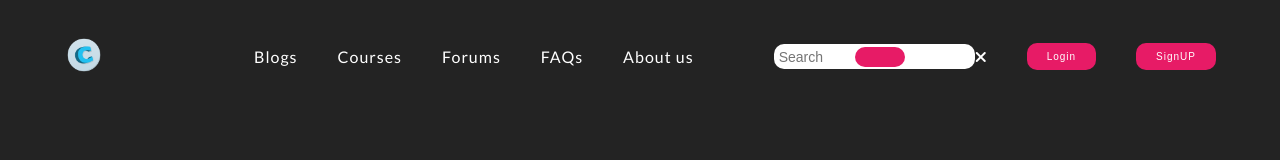
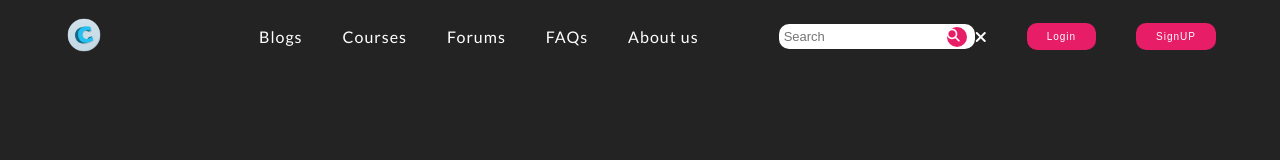
Before and after one commit to code-heist/MiniProject2021, a plain HTML site: page index.html in a window 1280 px wide. Drawn offline with Linux system fonts and the light colour scheme.

Commit message:
Centered Search icon

```diff
--- a/styles.css
+++ b/styles.css
@@ -7,17 +7,20 @@
 }
 
 :root {
-  --primary: #e71b66;
+  --primary: #e71d67;
   --dark: #232323;
   --pure: #fff;
   --smoke: whitesmoke;
   --dark-gray: #999;
 }
 
-body {
+html ,body {
   background: var(--dark);
   color: var(--pure);
   font-family: "Lato", sans-serif;
+  display: grid;
+  height: 100%;
+  /* place-items:center ; */
 }
 
 .container {
@@ -75,33 +78,36 @@ body {
 }
 
 .search-box {
+  position: relative;
   list-style-type: none;
   display: flex;
   align-items: center;
   justify-content: space-around;
   margin-left: 40px;
-  padding: 22px 0;
+  padding: 2px 0;
 }
 .search-box input {
   height: 25px;
   width: 100%;
   background-color: var(--pure);
   border: none;
-  font-size: 14px;
+  font-size: 13px;
   border-radius: 10px;
   padding: 0 15px 0 5px;
   outline: none;
 }
 
 .search-box .search-btn {
+  position: absolute;
+  top: 50%;
+  right: 20px;
+  transform: translateY(-50%);
   width: 20px;
   height: 20px;
   background: var(--primary);
   color: var(--pure);
-  position: absolute;
-  padding-left: 50px;
-  /* transform: translateY(-50%); */
+  padding-left: 0px;
+  border-radius: 50px;
+  font-size: 13px;
   /* line-height: 50px; */
-  border-radius: 50px;
-  /* right: 5px; */
 }
```
